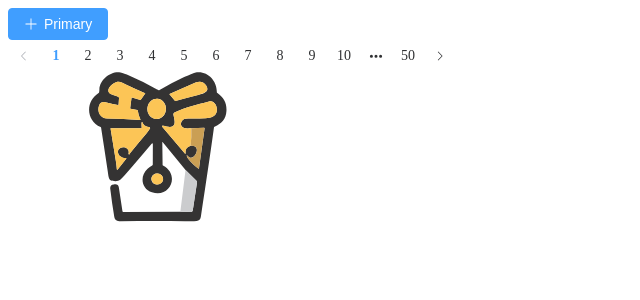
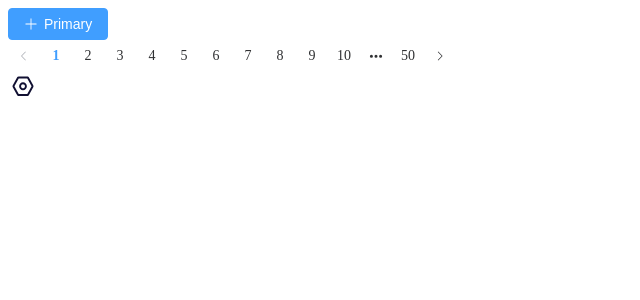
Before and after one commit to jaronnie/ragingcd, a Vue app in the folder fronted/: page /#/ in a window 1280 px wide. Shown: the top 300 px of the page, without its empty margins (0-640 px from the left). Built offline with nearby package versions, Linux system fonts and the light colour scheme.

Commit message:
feat(fronted): 全局引用 icon

```diff
--- a/fronted/src/App.vue
+++ b/fronted/src/App.vue
@@ -9,9 +9,7 @@
       :total="1000"
     />
 
-    <svg>
-      <use xlink:href="#icon-圣诞冰淇淋" fill="red"></use>
-    </svg>
+    <SvgIcon name="setting" width="200px" height="500px"></SvgIcon>
   </div>
 </template>
 
--- /dev/null
+++ b/fronted/src/components/SvgIcon/index.vue
@@ -0,0 +1,35 @@
+<template>
+  <div>
+    <svg style="width: 30px; height: 30px">
+      <use
+        :style="{ width, height }"
+        :xlink:href="prefix + name"
+        fill="color"
+      ></use>
+    </svg>
+  </div>
+</template>
+
+<script setup lang="ts">
+// 接收父组件传过来的参数
+defineProps({
+  prefix: {
+    type: String,
+    default: "#icon-",
+  },
+  name: String,
+  color: {
+    type: String,
+  },
+  width: {
+    type: String,
+    default: "",
+  },
+  height: {
+    type: String,
+    default: "16px",
+  },
+});
+</script>
+
+<style lang="scss" scoped></style>
```
Also changed, not shown: fronted/src/main.ts (+4 -3 lines), fronted/src/assets/icons/setting.svg (added), fronted/src/assets/icons/圣诞冰淇淋.svg (deleted).
